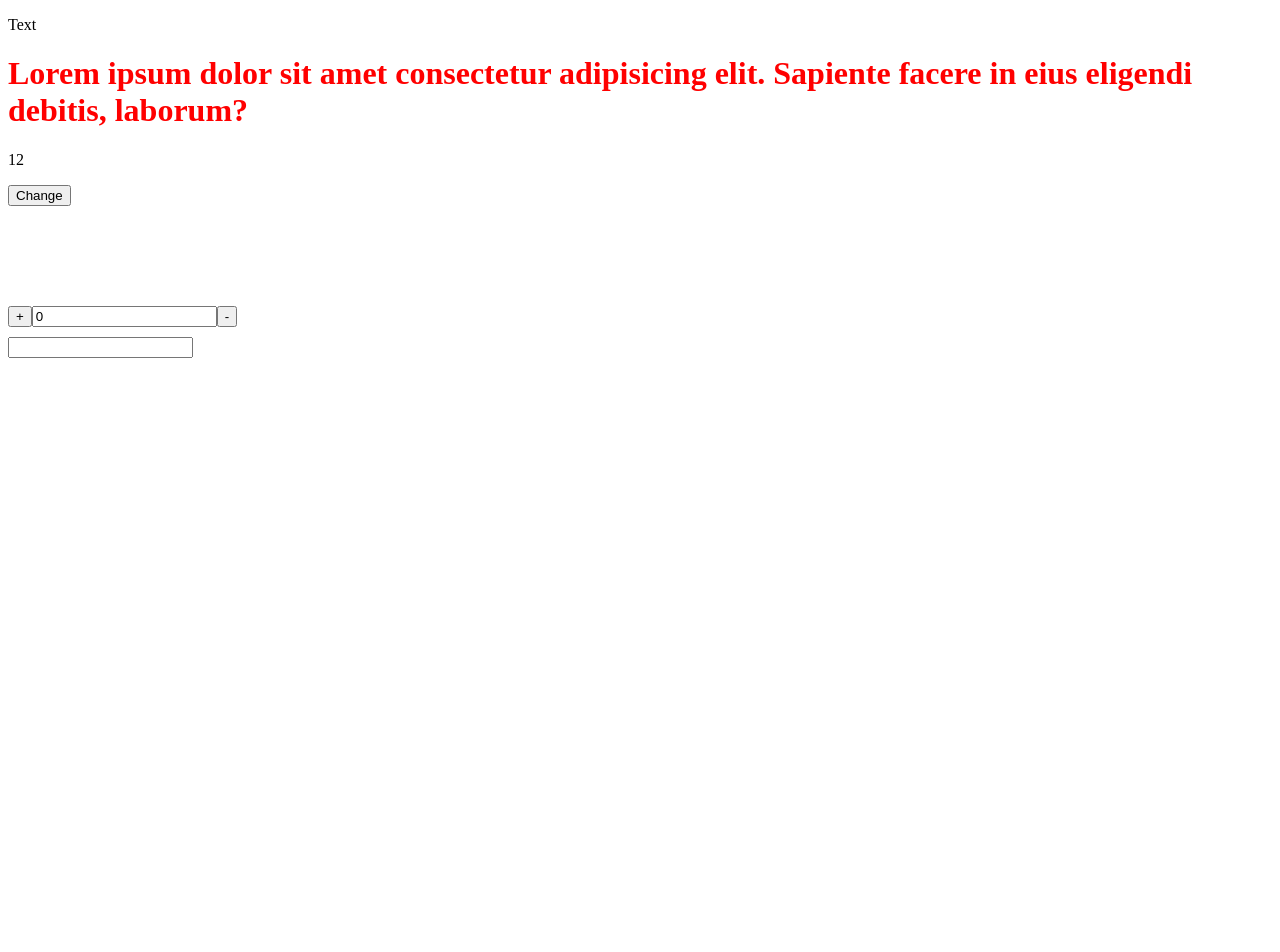
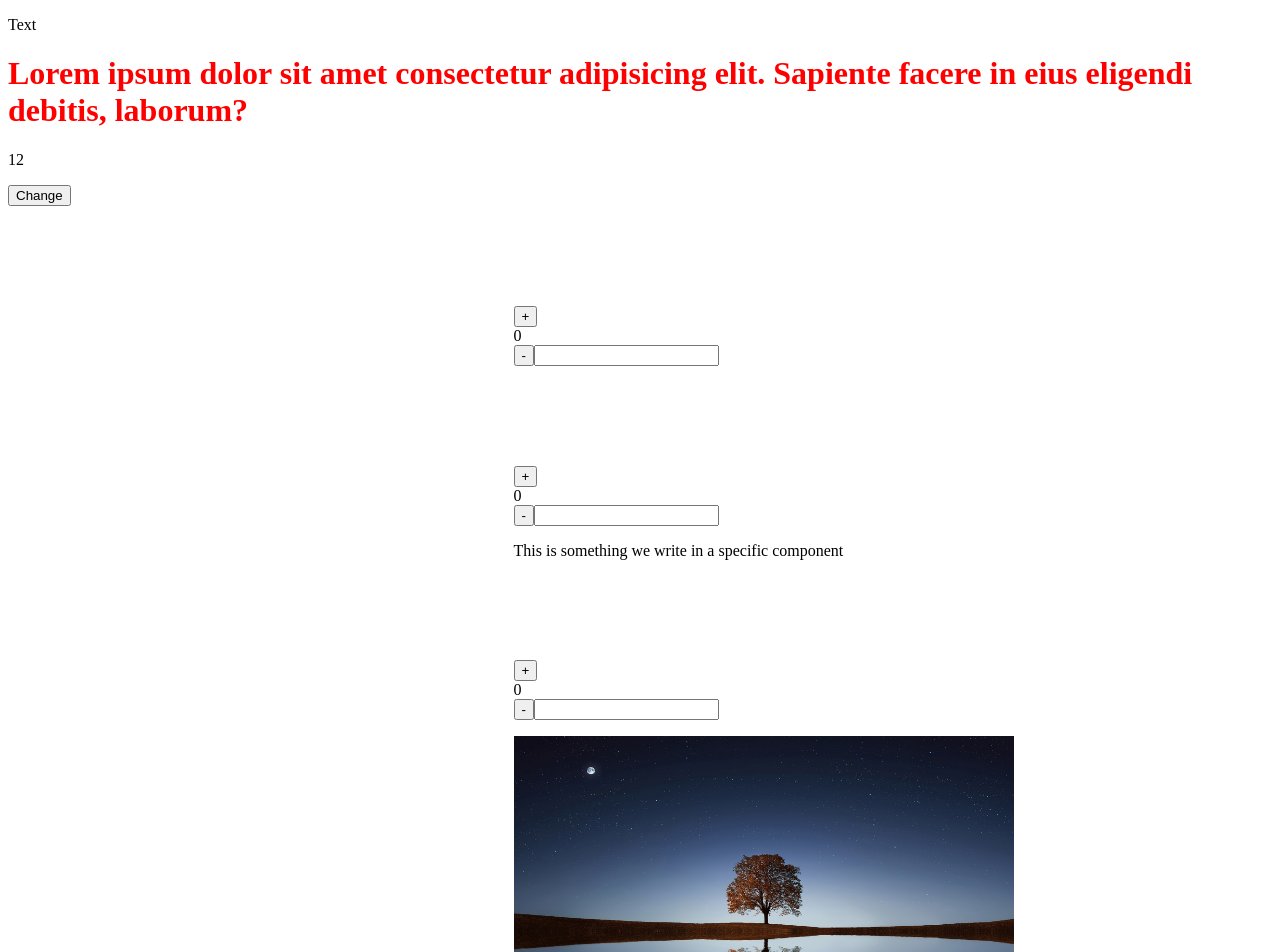
Before and after one commit to ashkhendavtyan2022/First-Project, a React (Create React App) app in the folder react-app/: page / in a window 1280 px wide. Shown: the top 952 px of the page. Before the commit the page ends 800 px from the top, so only its background shows below. Built offline with nearby package versions, Linux system fonts and the light colour scheme.

Commit message:
das 12-12-2022

```diff
--- a/react-app/src/App.js
+++ b/react-app/src/App.js
@@ -2,6 +2,8 @@ import React from "react";
 import Boxes from "./Components/box";
 import Header from "./Components/Header";
 import Input from "./Components/Input";
+import Handle from "./Components/Input";
+import Paysage from "./assets/images/img1.jpg"
 
 function App() {
   return (
@@ -9,7 +11,8 @@ function App() {
       <Header />
       <Boxes />
       <Input />
-
+      <Handle text="This is something we write in a specific component" />
+      <Handle image={Paysage}/>
     </div>
   );
 }
--- a/react-app/src/Components/Input/index.jsx
+++ b/react-app/src/Components/Input/index.jsx
@@ -1,6 +1,7 @@
 import React from "react";
 import "./style.css"
 
+/*
 class Input extends React.Component {
     constructor(props) {
       super(props);
@@ -78,3 +79,52 @@ class Input extends React.Component {
   }
 
   export default Input;
+
+*/
+class Handle extends React.Component {
+    constructor(props) {
+      super(props);
+      this.state = {
+        number: 0,
+        value: 0,
+      }
+    }
+
+    Plus = () => {
+        this.setState({number: this.state.number + this.state.value})
+    }
+
+    Minus = () => {
+        if(this.state.number <= 0) {
+            this.setState({number: 0})
+        } else {
+            this.setState({number: this.state.number - this.state.value })
+        }
+    }
+
+    handleChange = (e) => {
+        if(e.target.value <= 0) {
+            this.setState({value: 1})
+        } else {
+            this.setState({value: +e.target.value})
+        }
+
+    }
+
+      render () {
+        const{text, image} = this.props
+
+        return (
+            <div className="demo">
+                <button onClick={this.Plus}>+</button>
+                <div className={image? "block" : "block2"}>{this.state.number}</div>
+                <button onClick={this.Minus}>-</button>
+                <input type="number" onChange={this.handleChange} />
+                <p>{text}</p>
+                {image ? <img src={image} alt="nkar" /> : null}
+           </div>
+        )
+      }
+}
+
+  export default Handle;
--- a/react-app/src/Components/Input/style.css
+++ b/react-app/src/Components/Input/style.css
@@ -6,3 +6,13 @@
     display: block;
     margin-top: 10px;
 }
+
+.demo {
+    margin-top: 100px;
+    margin-left: 40%;
+}
+
+img {
+    width: 500px;
+    height: 300px;
+}
```
Also changed, not shown: react-app/src/assets/images/img1.jpg (added).
